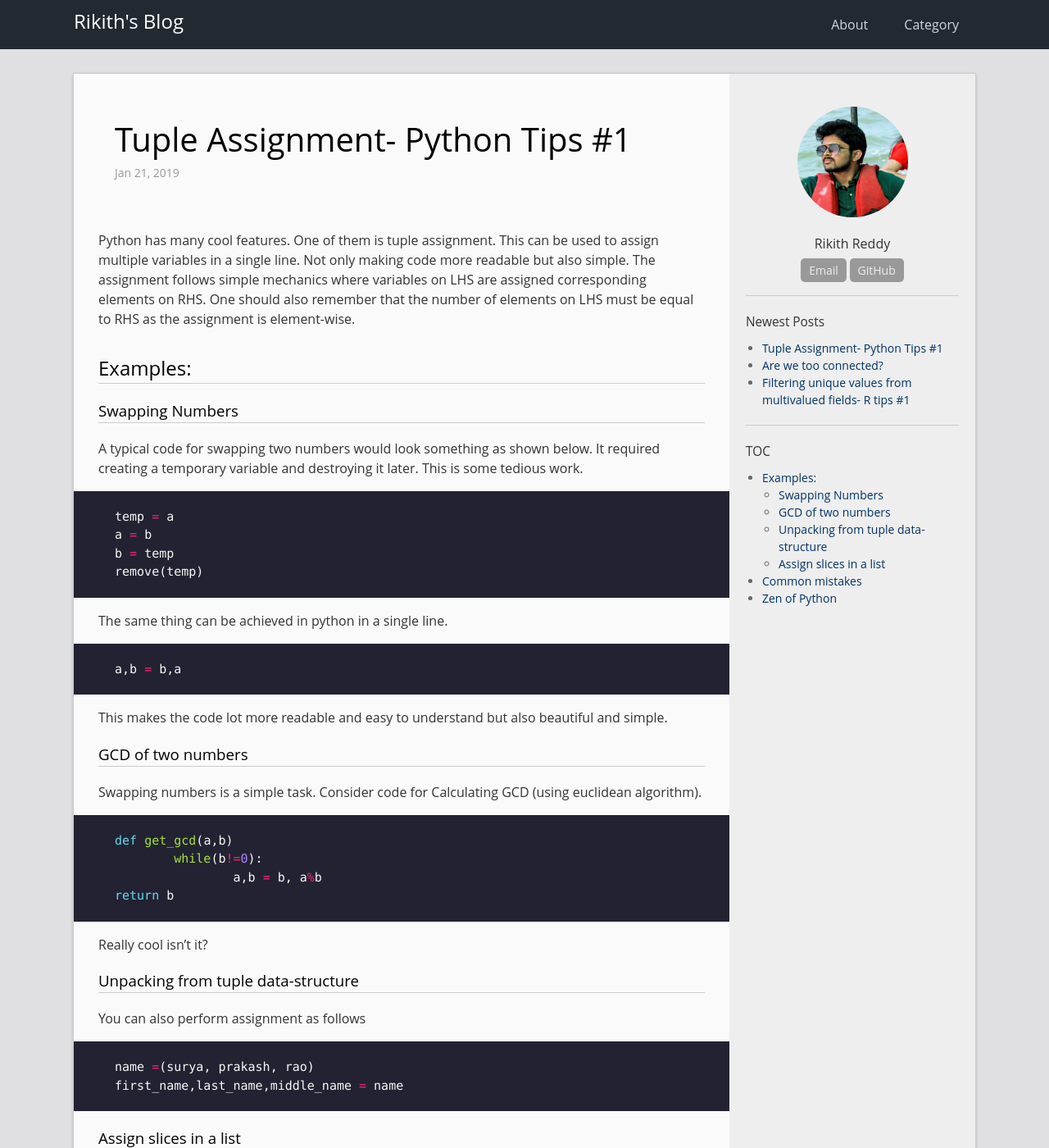
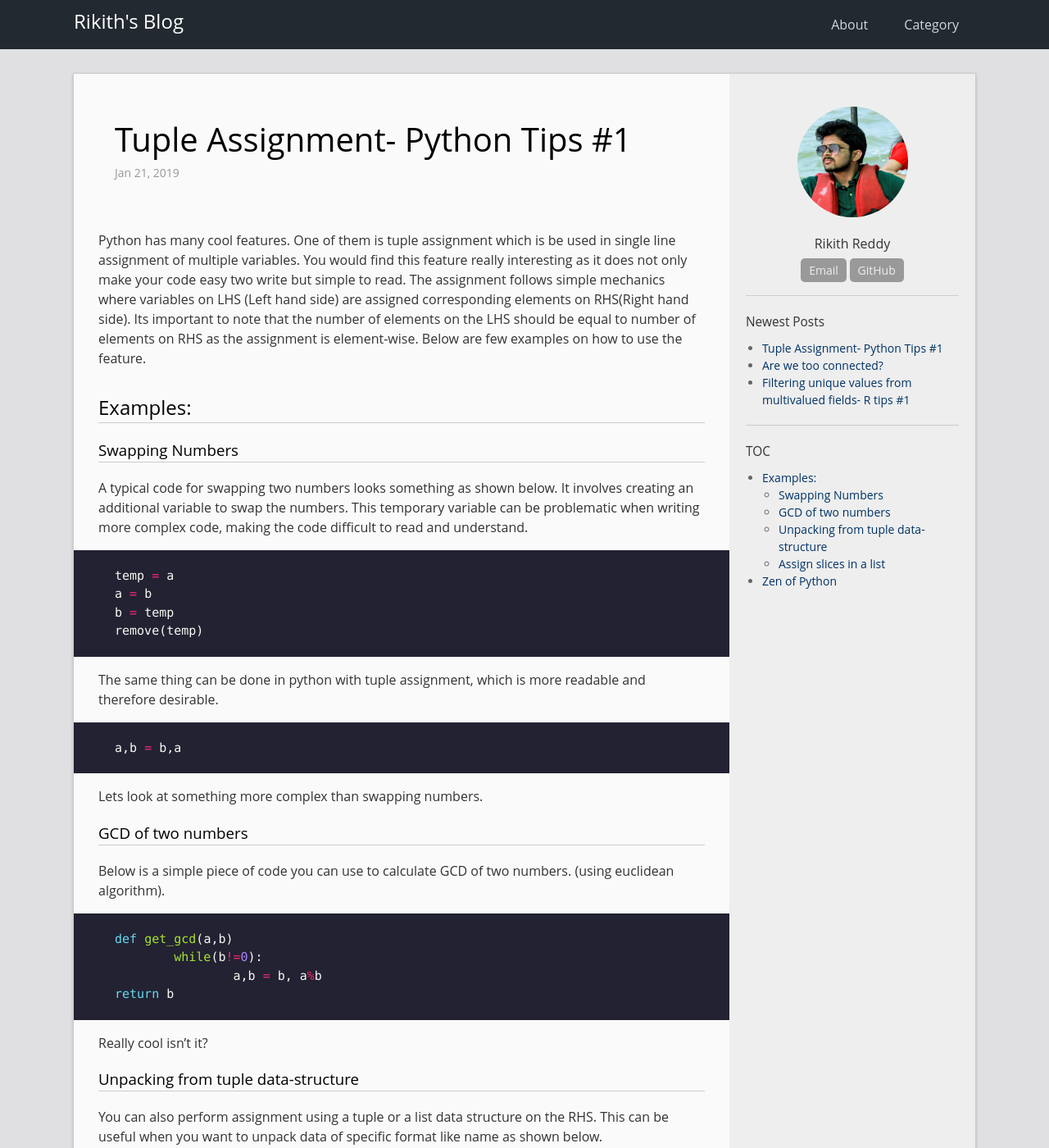
Before and after one commit to rikithreddy/rikithreddy.github.io, a Jekyll site: the page built from _posts/2019-01-21-Python-tips-1.md, in a window 1280 px wide and 1400 px high. Shown: the whole window at 82% size. Built offline with Jekyll 4.4.1, drawn with Linux system fonts in a browser that asks for light colours; some of the changed text lies outside the part shown.

Commit message:
Updated draft python tips

````diff
--- a/_posts/2019-01-21-Python-tips-1.md
+++ b/_posts/2019-01-21-Python-tips-1.md
@@ -9,13 +9,13 @@ permalink: /python/tips/1
 
 
 
-Python has many cool features. One of them is tuple assignment. This can be used to assign multiple variables in a single line. Not only making code more readable but also simple. The assignment follows simple mechanics where variables on LHS are assigned corresponding elements on RHS. One should also remember that the number of elements on LHS must be equal to RHS as the assignment is element-wise.
+Python has many cool features. One of them is tuple assignment which is be used in single line assignment of multiple variables. You would find this feature really interesting as it does not only make your code easy two write but simple to read. The assignment follows simple mechanics where variables on LHS (Left hand side) are assigned corresponding elements on RHS(Right hand side). Its important to note that the number of elements on the LHS should be equal to number of elements on RHS as the assignment is element-wise. Below are few examples on how to use the feature.
 
 ## Examples:
 
 ### Swapping Numbers
 
-A typical code for swapping two numbers would look something as shown below. It required creating a temporary variable and destroying it later. This is some tedious work.
+A typical code for swapping two numbers looks something as shown below. It involves creating an additional variable to swap the numbers. This temporary variable can be problematic when writing more complex code, making the code difficult to read and understand.
 
 ```c
 temp = a
@@ -23,18 +23,16 @@ a = b
 b = temp
 remove(temp)
 ```
-
-The same thing can be achieved in python in a single line.
+The same thing can be done in python with tuple assignment, which is more readable and therefore desirable.
 
 ```python
 a,b = b,a
 ```
-
-This makes the code lot more readable and easy to understand but also beautiful and simple.
-
+Lets look at something more complex than swapping numbers.
 
 ### GCD of two numbers
-Swapping numbers is a simple task. Consider code for Calculating GCD (using euclidean algorithm).
+
+Below is a simple piece of code you can use to calculate GCD of two numbers. (using euclidean algorithm).
 
 ``` python
 def get_gcd(a,b)
@@ -46,47 +44,30 @@ Really cool isn't it?
 
 ### Unpacking from tuple data-structure
 
-You can also perform assignment as follows
+You can also perform assignment using a tuple or a list data structure on the RHS. This can be useful when you want to unpack data of specific format like name as shown below.
 ```python
 name =(surya, prakash, rao)
-first_name,last_name,middle_name = name
+first_name,middle_name,last_name = name
 ```
 
 ### Assign slices in a list
 
-We can go further and assign indivisual slices of a list as follows.
+We can also perform slice assignment in list as show in below. Its simply like a copy paste operation.
 
 ```python
 x = [1,2,3]
 y = [3,5,6]
 x[0:2] = y[0:2]
-
-# now x =[3,5,3]
+#>> x =[3,5,3]
 ```
-But be careful when your LHS size is not equal to RHS, it can lead to addition of an extra number which may not be intended. Its important to keep a note of this.
+However in this case be careful if LHS size is not equal to RHS, it can lead to addition of an extra number which may not be intended.
 ```python
 x =[1,2,3]
 y = [3,5,6]
 x[0:1] =y[0:2]
-
-# now x = [3,5,2,3]
+#>> x = [3,5,2,3]
 ```
-
-## Common mistakes
-
-While the feature is really helpful, people tend to make some common mistakes. One of them is shown below. Where size on both sides is not equal so python is not able to unpack.
-
-```python
-temp = (1,2,3)
-a,b = temp
-```
-Output:
-```output
-Traceback (most recent call last):
- File "<stdin>", line 1, in <module>
-ValueError: too many values to unpack (expected 2)
-```
-Always remember that you need to have equal number of elements on LHS and RHS to assign properly to avoid this mistake. Below are some tips from zen of python to write good code.
+This feature is build following some of the core principle of python dictated by *Zen of python*.
 
 ## Zen of Python
 
````
